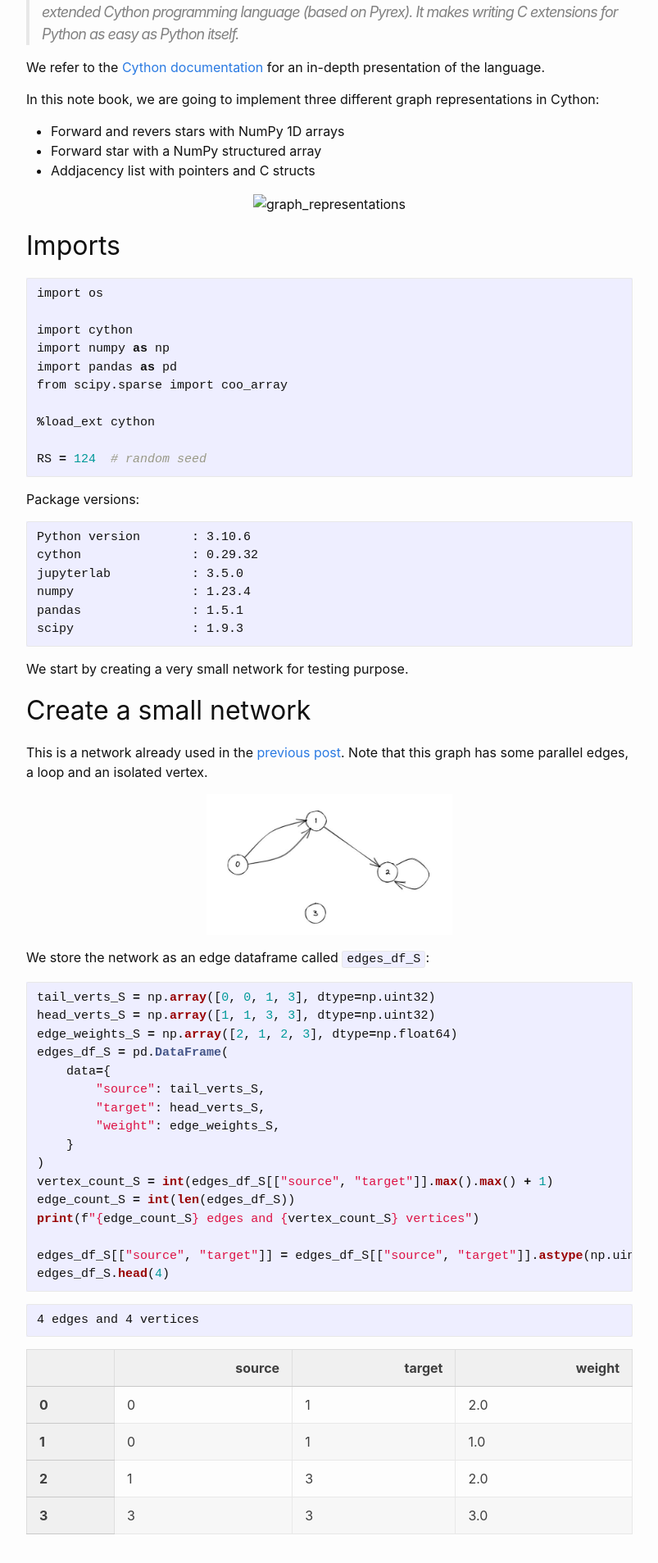
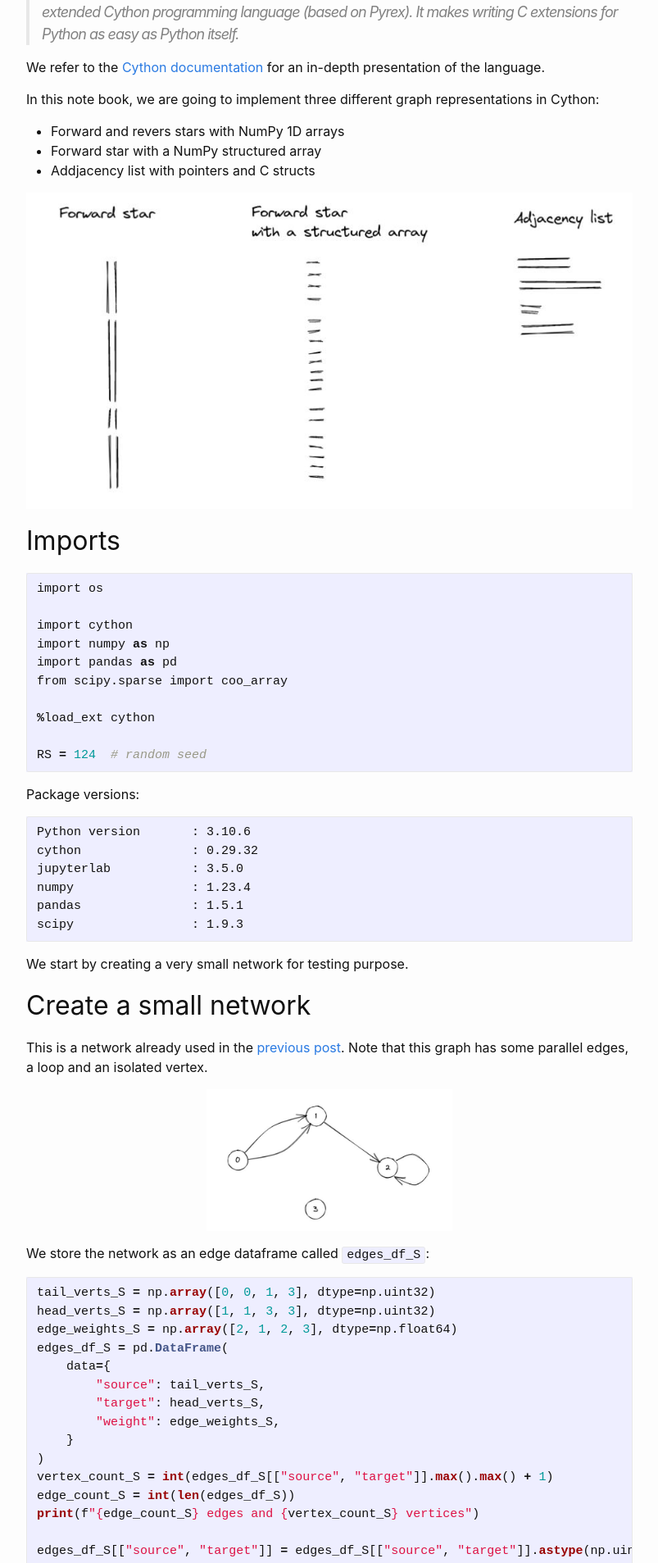
Before and after one commit to aetperf/aetperf.github.io, a Jekyll site: the page built from _posts/2022-11-04-Forward-and-reverse-stars-in-Cython.md, in a window 1280 px wide. Shown: the part 622-2529 px from the top of the page at 82% size, without its empty margins (238-1041 px from the left). Built offline with Jekyll 4.4.1, drawn with Linux system fonts in a browser that asks for light colours; formulas are drawn with MathJax 3; comment, search, counter and statistics services are not loaded.

Commit message:
new image

```diff
--- a/_posts/2022-11-04-Forward-and-reverse-stars-in-Cython.md
+++ b/_posts/2022-11-04-Forward-and-reverse-stars-in-Cython.md
@@ -35,7 +35,7 @@ In this note book, we are going to implement three different graph representatio
 - Addjacency list with pointers and C structs
 
 <p align="center">
-  <img width="800" src="/img/2022-11-01_01/graph_representations.jpg" alt="graph_representations">
+  <img width="800" src="/img/2022-11-04_01/graph_representations.jpg" alt="graph_representations">
 </p>
 
 ## Imports
```
